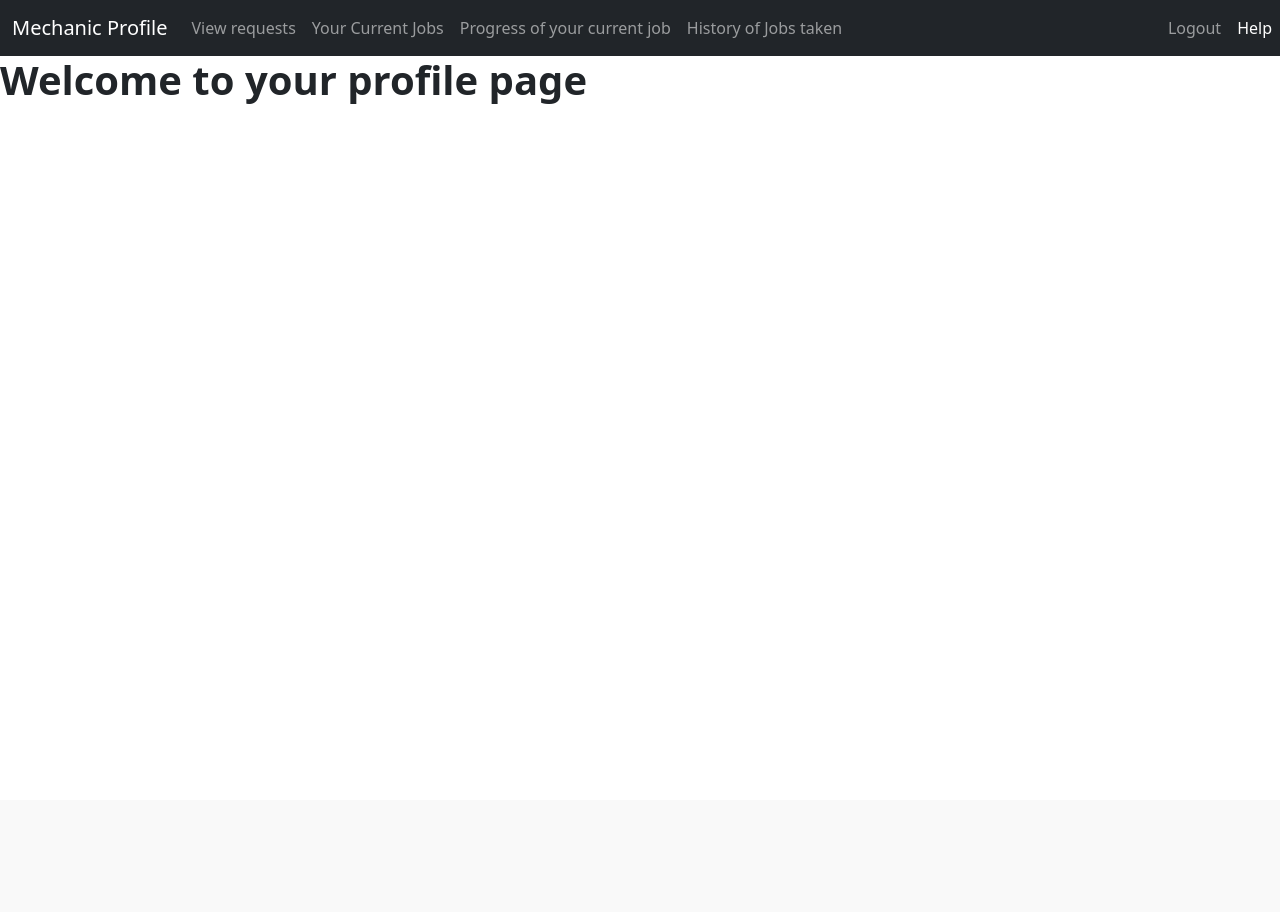
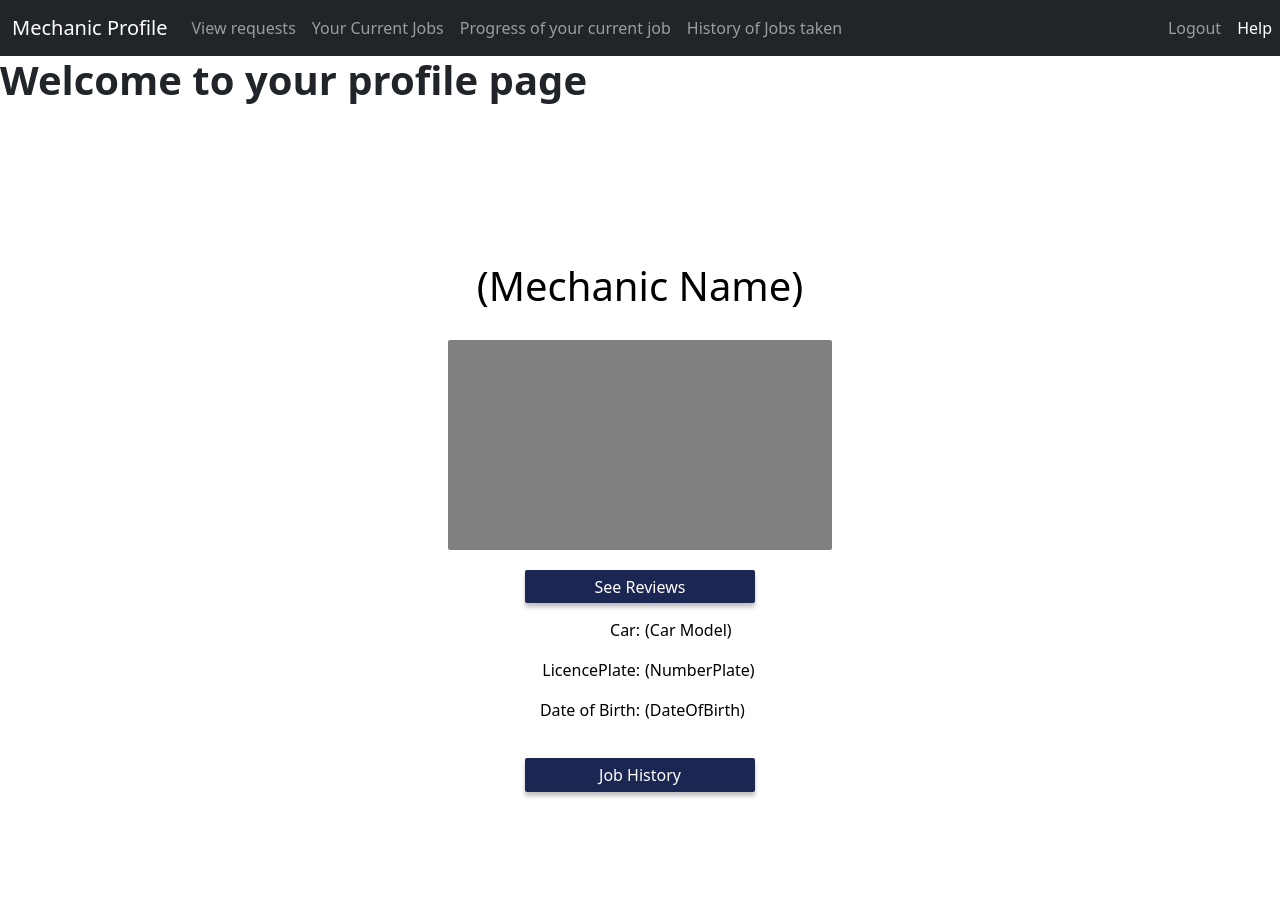
Before and after one commit to Thedysons/Car-No-Work, a Flask app: page /rapProfile in a window 1280 px wide. Before the commit the page ends 104 px from the top, so only its background shows below. Run offline with Flask 2, Linux system fonts and the light colour scheme; parts of the project's set-up code (start-up, migrations or seed data) failed here and were passed over.

Commit message:
made layout for guest and rap profile

```diff
--- a/codejana_flask/codejana_flask/templates/rapProfile.html
+++ b/codejana_flask/codejana_flask/templates/rapProfile.html
@@ -13,7 +13,6 @@
 <link rel="stylesheet" href="https://cdn.jsdelivr.net/npm/bootstrap@5.1.3/dist/css/bootstrap.min.css" integrity="sha384-1BmE4kWBq78iYhFldvKuhfTAU6auU8tT94WrHftjDbrCEXSU1oBoqyl2QvZ6jIW3" crossorigin="anonymous">
 <!-- custom Main.css -->
 <link rel="stylesheet" href="{{url_for('static', filename='main.css')}}">
-
 
 <!-- bootstrap start navigation bar -->
 <nav class="navbar navbar-expand-lg navbar-dark bg-dark">
@@ -57,6 +56,87 @@
   </head>
   <body>
     {%block contentA%}
+    <style>
+
+      .pageBackground {
+          position: absolute;
+          display: flex;
+          width: 100%;
+          height: 100%;
+          justify-content: center;;
+      }
+      .pageLayout {
+          width: 60%;
+          max-width: 800px;
+          min-width: 650px;
+          height: 70%;
+          align-self: center;
+          border-radius: 5px;
+          color: black;
+          display: flex;
+          flex-direction: column;
+          align-items: center;
+      }
+      .RapPhoto {
+          background-color: grey;
+          width: 50%;
+          height: 45%;
+          border-radius: 2px;
+          align-self: center;
+      }
+      .mechProfileButtons {
+          margin-top: 20px;
+          height: 40px;
+          width: 30%;
+          align-self: center;;
+          border-radius: 2px;
+          box-shadow: 0px 4px 4px 0px #00000040;
+          border-style: none;
+          color: white;
+          background-color: #1b2653;
+;
+      }
+
+      .infoHold {
+          display: flex;
+          margin-top: 15px;
+          width: 100%;
+      }
+      .RapInfoLabel {
+          width: 50%;
+          display: flex;
+          flex-direction: column;
+          align-items: flex-end;
+          margin-right: 5px;
+      }
+
+    </style>
+
+
     <h1><b>Welcome to your profile page</b></h1>
+    <div class= "pageBackground">
+      <div class="pageLayout">
+          <h1 style="margin: 30px;">(Mechanic Name)</h1>
+          <!--<img src={him} className="RapPhoto" alt='him'/>-->
+          <div class ="RapPhoto"></div> <!-- Photo will replace this-->
+          <button class="mechProfileButtons">See Reviews</button>
+          <div class="infoHold">
+              <div class="RapInfoLabel">
+                  <p>Car: </p>
+                  <p>LicencePlate: </p>
+                  <p>Date of Birth: </p>
+              </div>
+              <div>
+              <p>(Car Model)</p>
+              <p>(NumberPlate)</p>
+              <p>(DateOfBirth)</p>
+
+              </div>
+          </div>
+
+          <button class="mechProfileButtons" >Job History</button>
+
+      </div>
+  </div>
     {%endblock contentA%}
   </body>
```
Also changed, not shown: codejana_flask/codejana_flask/templates/guest.html (+55 -1 lines), codejana_flask/codejana_flask/static/main.css (line endings or trailing spaces).
